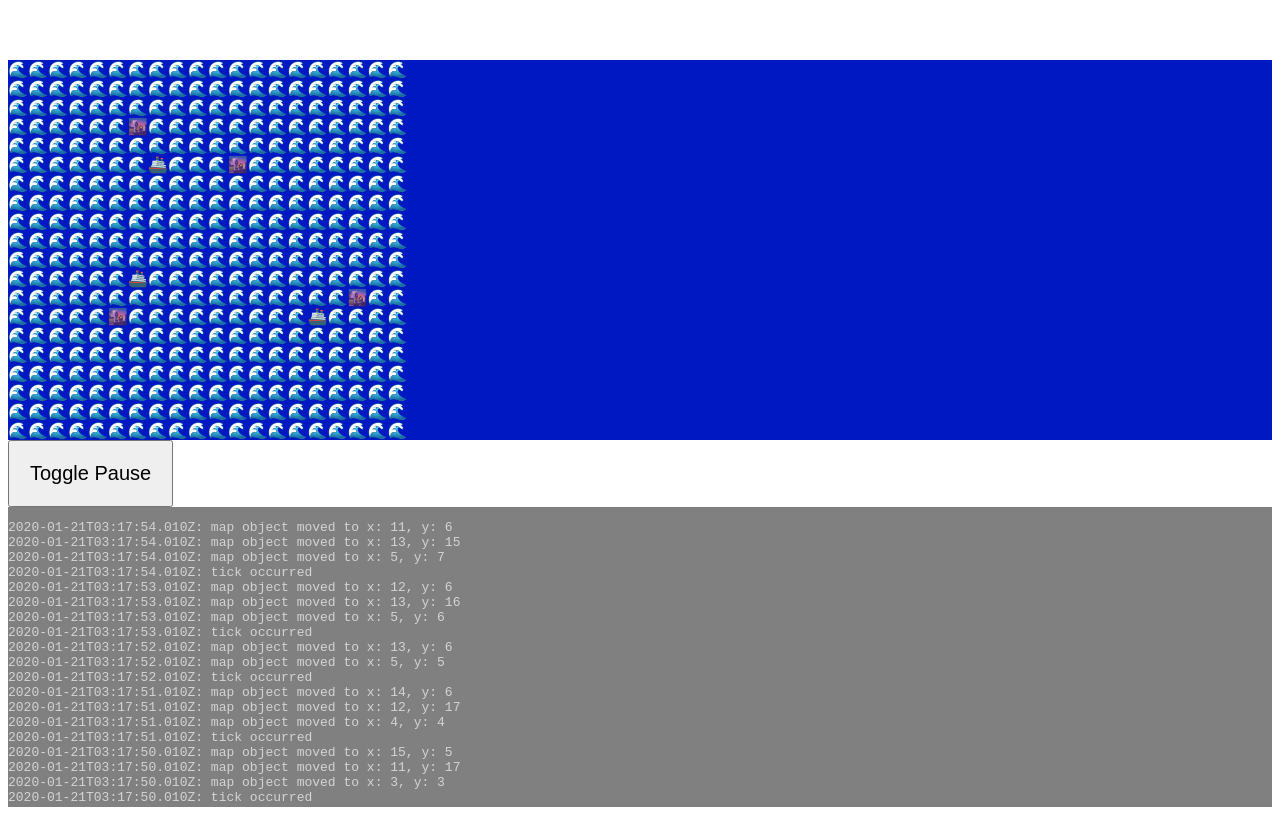
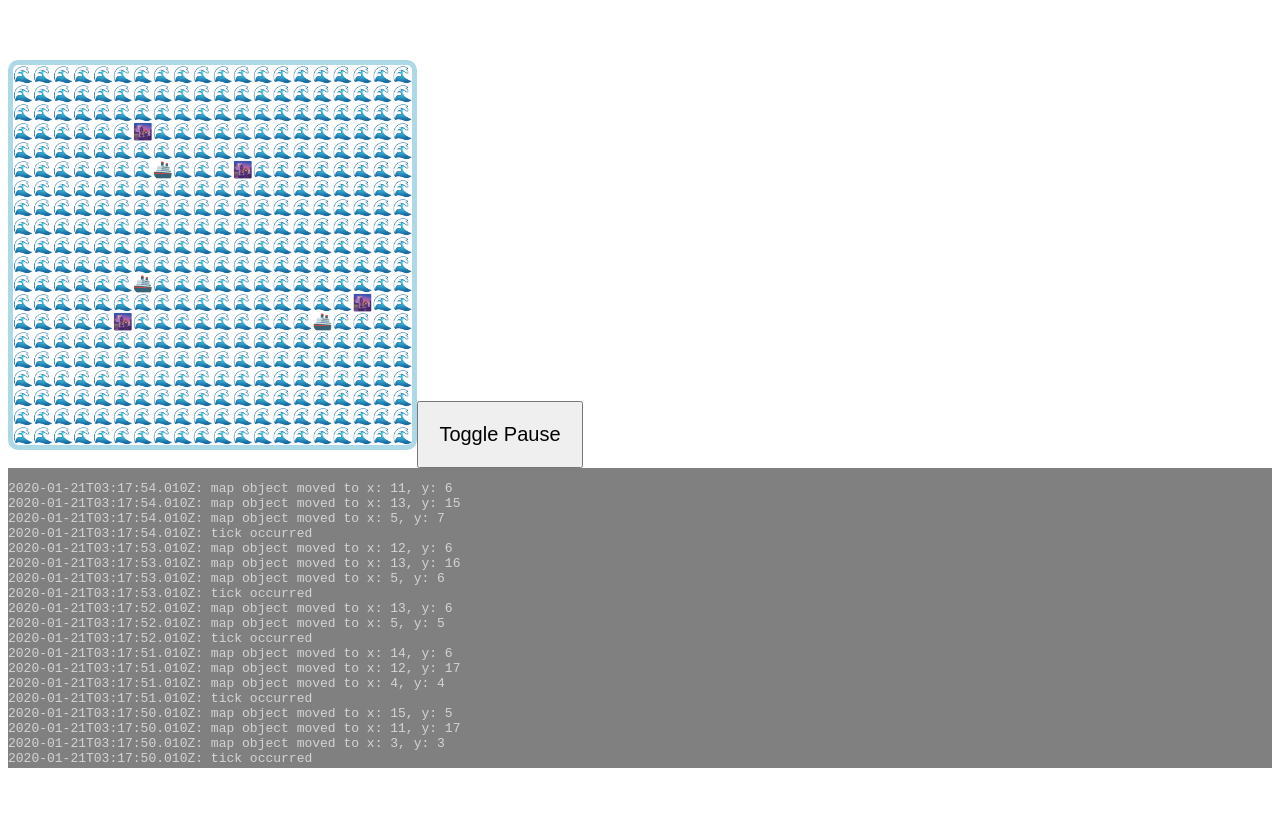
Before and after one commit to alexmiddeleer/shipping-vessels, a Vue app: page / in a window 1280 px wide. Built offline with nearby package versions, Linux system fonts and the light colour scheme.

Commit message:
Improve styles

```diff
--- a/src/components/grid.vue
+++ b/src/components/grid.vue
@@ -20,7 +20,8 @@ export default {
 <style scoped>
 .frame {
   text-align: left;
-  background-color: #0018c1;
-  display: block;
+  display: inline-block;
+  border: 5px solid lightblue;
+  border-radius: 10px;
 }
 </style>
```
